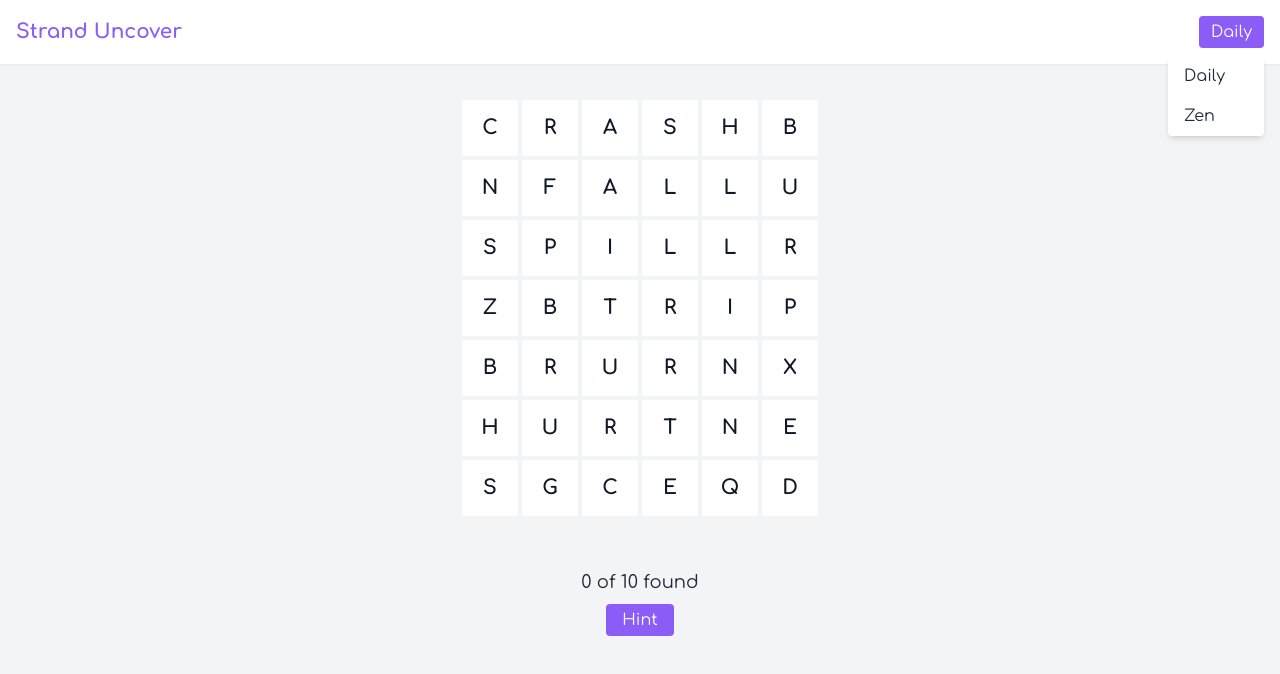
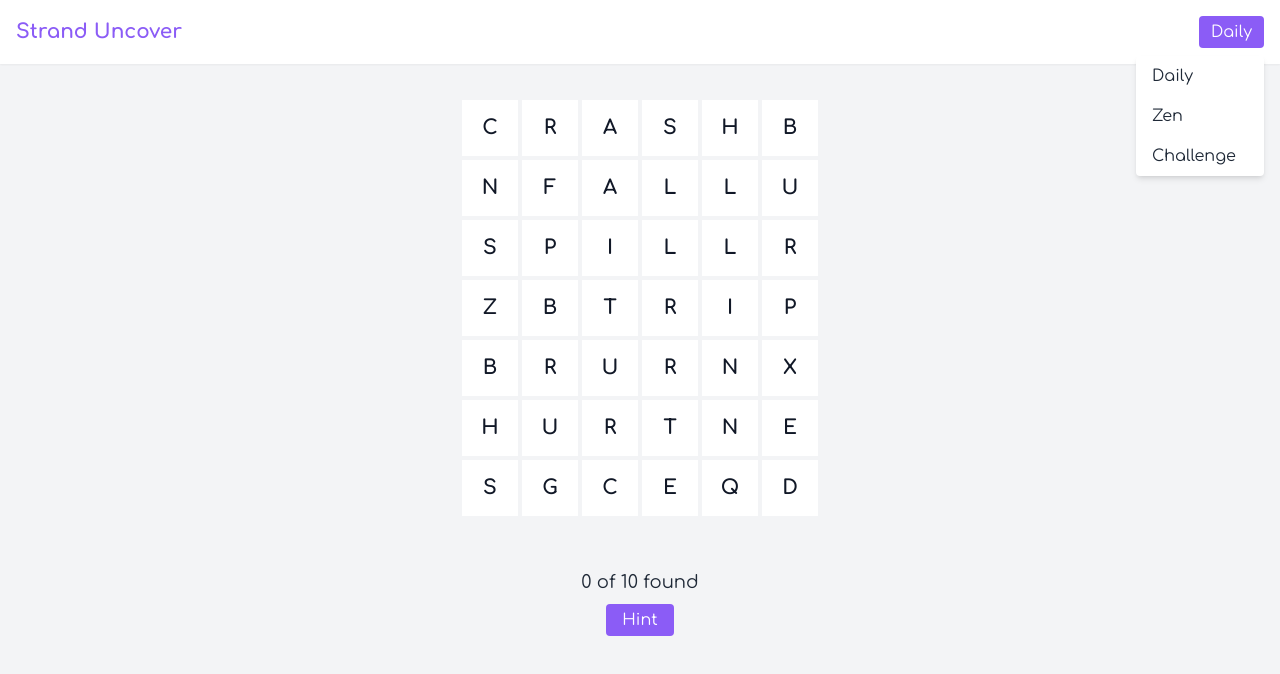
Before and after one commit to Heminyildiz/StrandUncover, a React (Vite) app: page / in a window 1280 px wide. Both pictures are taken after a click on the button "Daily". Shown: the top 674 px of the page. Built offline with nearby package versions, Linux system fonts and the light colour scheme.

Commit message:
Update Header.jsx

```diff
--- a/src/components/Header.jsx
+++ b/src/components/Header.jsx
@@ -15,22 +15,24 @@ function Header({ mode, setMode }) {
   return (
     <header className="bg-white p-4 shadow-sm w-full">
       <nav className="flex items-center justify-between container mx-auto relative">
-        {/* Sol taraf: logo veya başlık */}
+        {/* Sol taraf: Başlık */}
         <h1 className="text-xl font-bold text-brandPrimary">Strand Uncover</h1>
 
-        {/* Sağ taraf: drop-down */}
+        {/* Sağ tarafta drop-down */}
         <div className="relative">
           <button
             onClick={handleToggleDropdown}
             className="px-3 py-1 rounded bg-brandPrimary text-white hover:bg-brandSecondary transition"
           >
-            {mode === "daily" ? "Daily" : "Zen"}
+            {mode === "daily"
+              ? "Daily"
+              : mode === "zen"
+              ? "Zen"
+              : "Challenge"}
           </button>
 
           {open && (
-            <div
-              className="absolute right-0 mt-2 w-24 bg-white shadow-md rounded z-50"
-            >
+            <div className="absolute right-0 mt-2 w-32 bg-white shadow-md rounded z-50">
               <button
                 onClick={() => handleSelectMode("daily")}
                 className="block w-full text-left px-4 py-2 hover:bg-brandLight"
@@ -43,6 +45,12 @@ function Header({ mode, setMode }) {
               >
                 Zen
               </button>
+              <button
+                onClick={() => handleSelectMode("challenge")}
+                className="block w-full text-left px-4 py-2 hover:bg-brandLight"
+              >
+                Challenge
+              </button>
             </div>
           )}
         </div>
```
